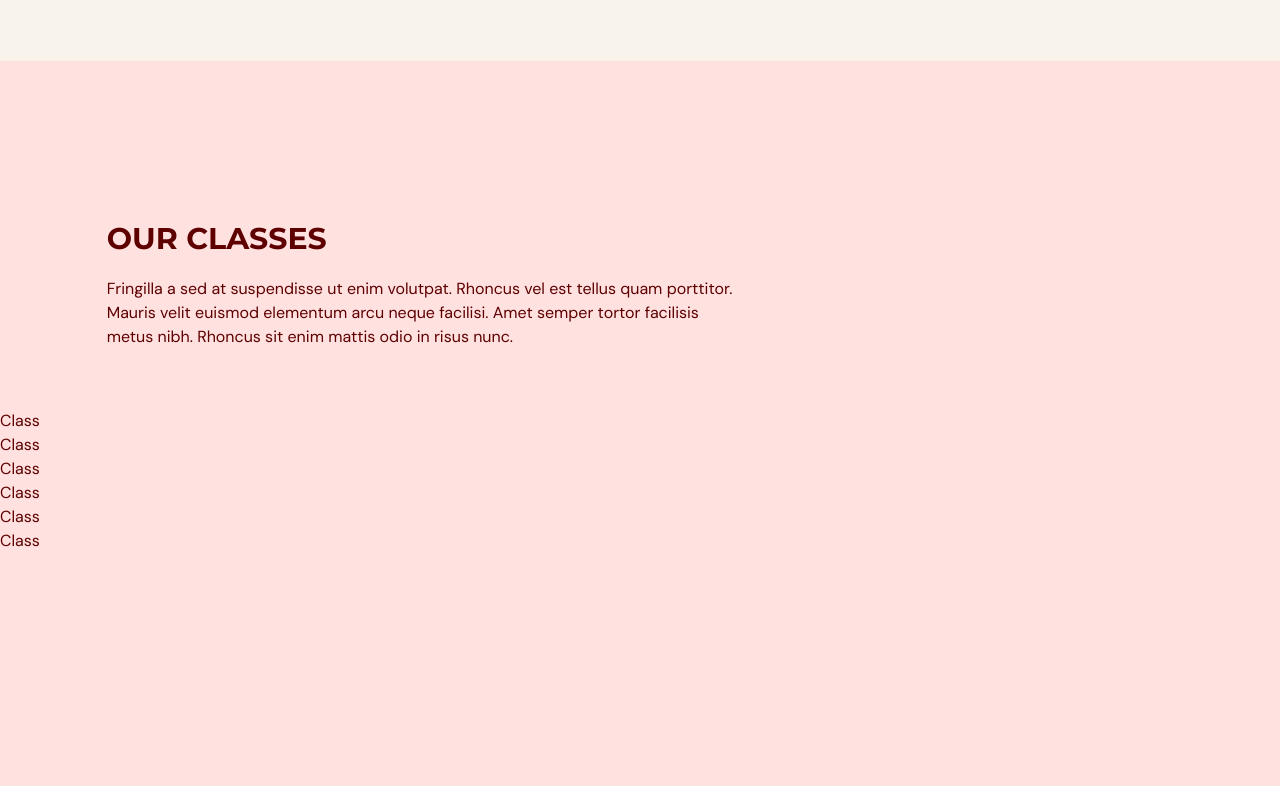
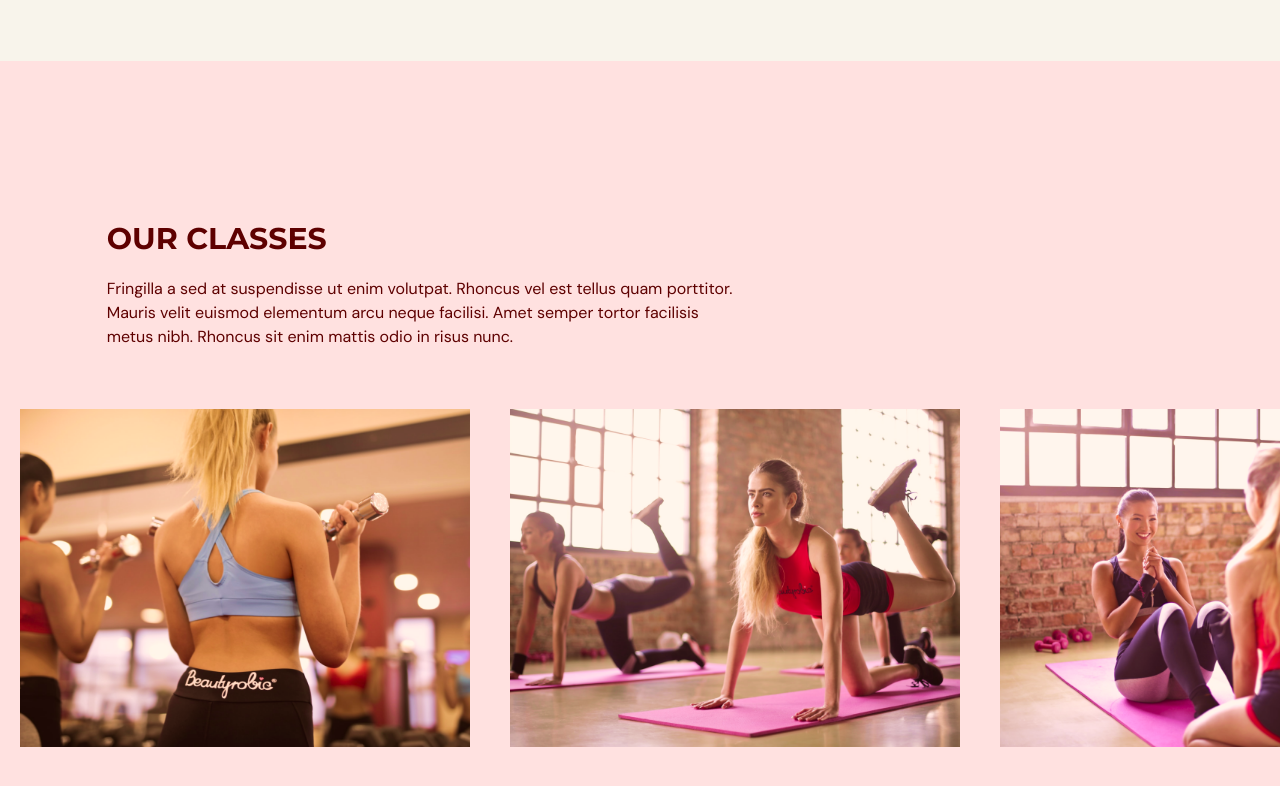
Before and after one commit to 0trava/Gym_typescrips, a React (Vite) app: page / in a window 1280 px wide. Shown: the part 1924-2710 px from the top of the page. Built offline with nearby package versions, Linux system fonts and the light colour scheme.

Commit message:
add CLASS to OurClassws

```diff
--- a/src/scenes/OurClasses/Class.tsx
+++ b/src/scenes/OurClasses/Class.tsx
@@ -1,17 +1,24 @@
-import React from 'react'
-
 type Props = {
     name: string;
-    description?:string;
-    image: string
-}
+    description?: string;
+    image: string;
+  };
 
-const Class = ({name, description = "some description", image}: Props) => {
+  const Class = ({ name, description = "some description", image }: Props) => {
+    const overlayStyles = `p-5 absolute z-30 flex
+    h-[380px] w-[450px] flex-col items-center justify-center
+    whitespace-normal bg-primary-500 text-center text-white
+    opacity-0 transition duration-500 hover:opacity-90`;
 
+    return (
+      <li className="relative mx-5 inline-block h-[380px] w-[450px]">
+        <div className={overlayStyles}>
+          <p className="text-2xl">{name}</p>
+          <p className="mt-5">{description}</p>
+        </div>
+        <img alt={`${image}`} src={image} />
+      </li>
+    );
+  };
 
-
-  return <div>Class</div>
-
-}
-
-export default Class
+  export default Class;
--- a/src/scenes/OurClasses/OurClasses.tsx
+++ b/src/scenes/OurClasses/OurClasses.tsx
@@ -11,7 +11,7 @@
 import image6 from "@/assets/image6.png";
 import Class from './Class';
 
-const classes: Array<ClassType> = [
+const classes: Array<any> = [
     {
       name: "Weight Training Classes",
       description:
@@ -77,7 +77,7 @@
             {/* IMAGE-SCROLL */}
             <div className="mt-10 h-[353px] w-full overflow-x-auto overflow-y-hidden">
                 <ul className="w-[2800px] whitespace-nowrap">
-                    {classes.map((item: ClassType, index) => (
+                    {classes.map((item: any, index) => (
                         <Class
                         key={`${item.name}-${index}`}
                         name={item.name}
```
